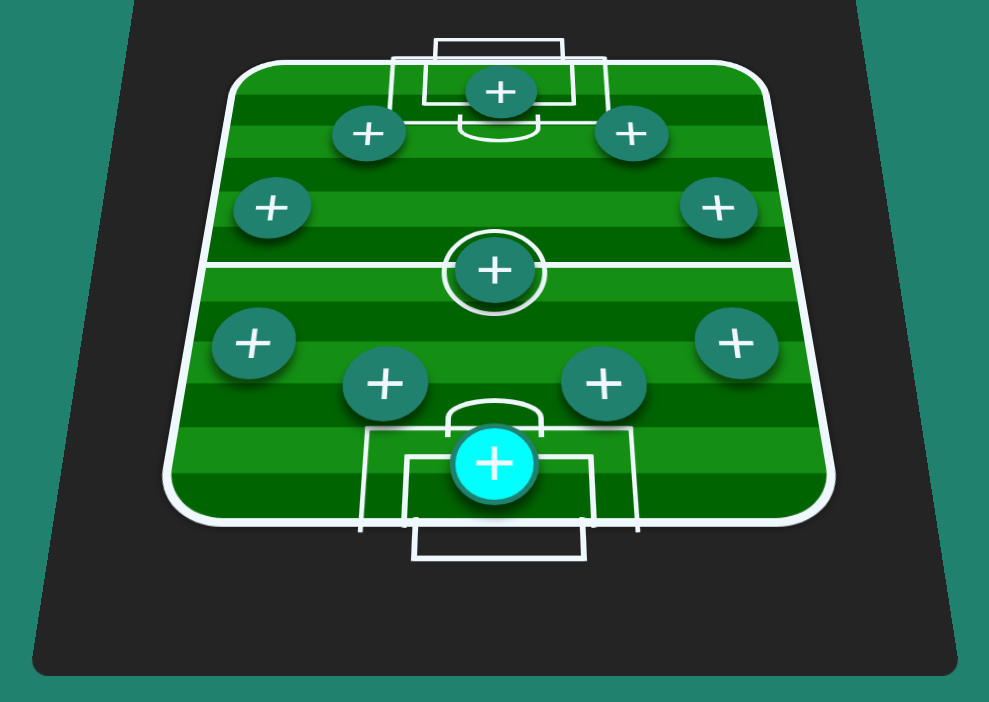
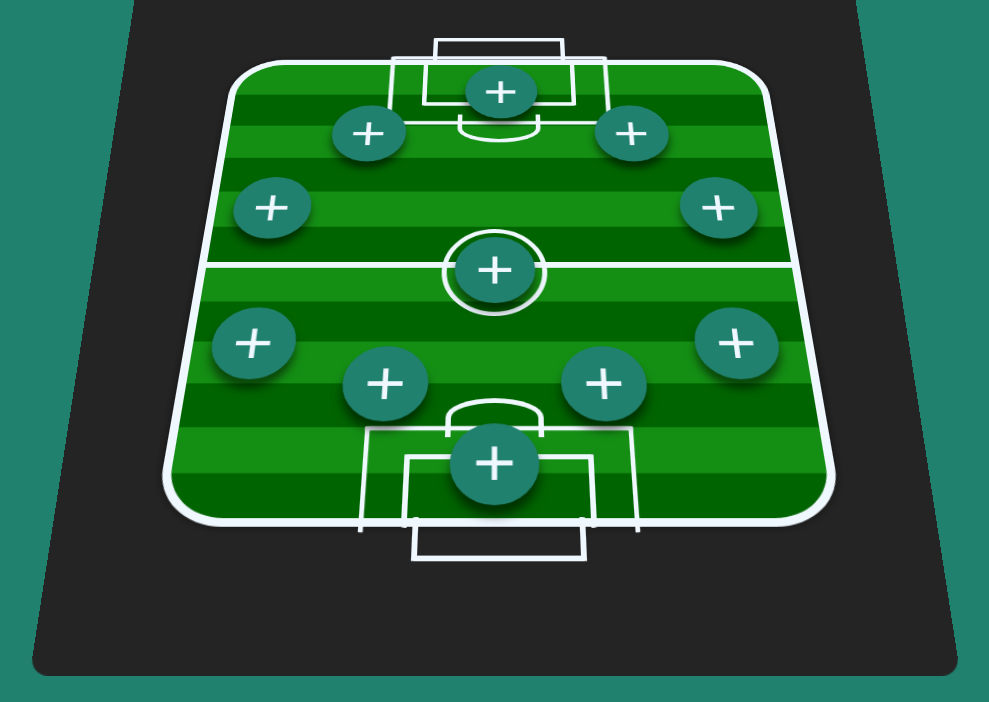
Before and after one commit to deividvaz1/soccer-formation, a plain HTML site: page index.html in a window 1280 px wide. Shown: the part 98-800 px from the top of the page, without its empty margins (141-1130 px from the left). Drawn offline with Linux system fonts and the light colour scheme.

Commit message:
finalizado

```diff
--- a/index.html
+++ b/index.html
@@ -89,7 +89,7 @@
     }
     }
 
-    @media (max-width: 360px) {
+    @media (max-width: 347px) {
       .linha-gol {
         top: 105%;
       }
@@ -177,7 +177,7 @@
 
 <div class="linha"></div>
 <div class="circulo"></div>
-<div class="jogador jogador1 goleiro" style="background-color: aqua;">
+<div class="jogador jogador1 goleiro">
   <h1 class="add" onclick="escolherImagem('jogador1')">+</h1>
   <i class="fa fa-trash" aria-hidden="true" style="left: -50%; position:absolute; color:red; display:none"
           onclick="apagarImagem('jogador1')"></i>
```
